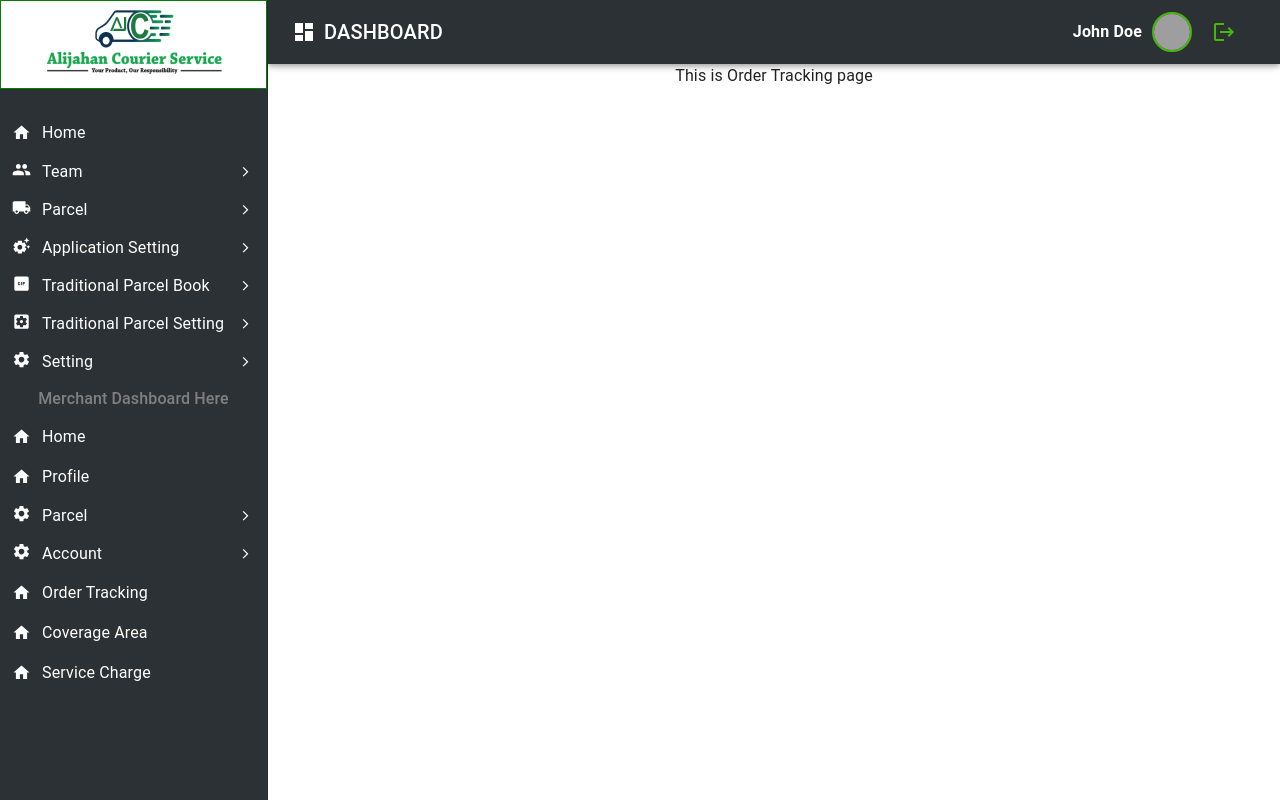
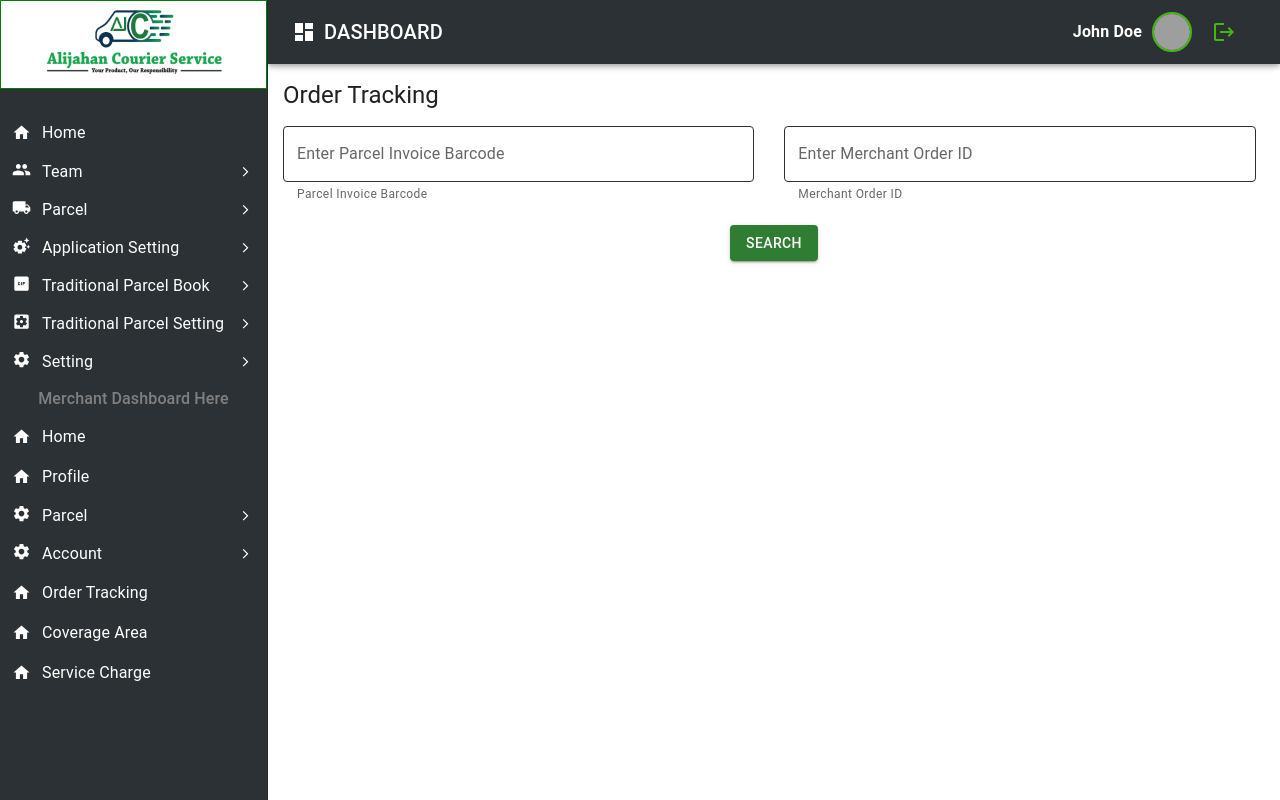
Before and after one commit to Ashraful2880/Alijahan-Courier-Client, a React (Create React App) app: page /merchantDashboard/orderTracking in a window 1280 px wide. Built offline with nearby package versions, Linux system fonts and the light colour scheme; grey boxes are pictures that could not be loaded.

Commit message:
Order Tracking Page Basic Structure Added

```diff
--- a/src/Component/MerchantDashboard/OrderTracking.js
+++ b/src/Component/MerchantDashboard/OrderTracking.js
@@ -1,10 +1,52 @@
-import { Box } from '@mui/material';
+import { Box, Button, TextField, Typography } from '@mui/material';
+import { useForm } from 'react-hook-form';
 import React from 'react';
 
 const OrderTracking = () => {
+
+    const {
+        register,
+        handleSubmit,
+        formState: { errors }
+    } = useForm();
+
+    const onSubmit = (data) => {
+        alert(JSON.stringify(data));
+    };
     return (
         <Box sx={{ padding: "0px 15px" }}>
-            This is Order Tracking page
+            <Typography variant='h5' sx={{ textAlign: "left", marginY: "15px" }}>Order Tracking</Typography>
+            <Box>
+                <form onSubmit={handleSubmit(onSubmit)}>
+                    <Box sx={{ display: "flex", gap: "0px 30px" }}>
+                        <Box sx={{ width: "48%" }}>
+                            <TextField
+                                sx={{ width: "100%" }}
+                                helperText="Parcel Invoice Barcode"
+                                label="Enter Parcel Invoice Barcode"
+                                {...register("invoice", {
+                                    required: true,
+                                })} />
+                            {errors?.invoice?.type === "required" && <p>This field is required</p>}
+                        </Box>
+                        <Box sx={{ width: "48%" }}>
+                            <TextField
+                                sx={{ width: "100%" }}
+                                helperText="Merchant Order ID"
+                                label="Enter Merchant Order ID"
+                                {...register("address", {
+                                    required: true,
+                                })} />
+                            {errors?.address?.type === "required" && <p>This field is required</p>}
+                        </Box>
+                    </Box>
+                    <Box sx={{ marginY: "20px", padding: "0px 26px" }}>
+                        <Button type="submit" variant="contained" color="success" sx={{ margin: "0px 10px" }}>
+                            Search
+                        </Button>
+                    </Box>
+                </form>
+            </Box>
         </Box>
     );
 };
```
